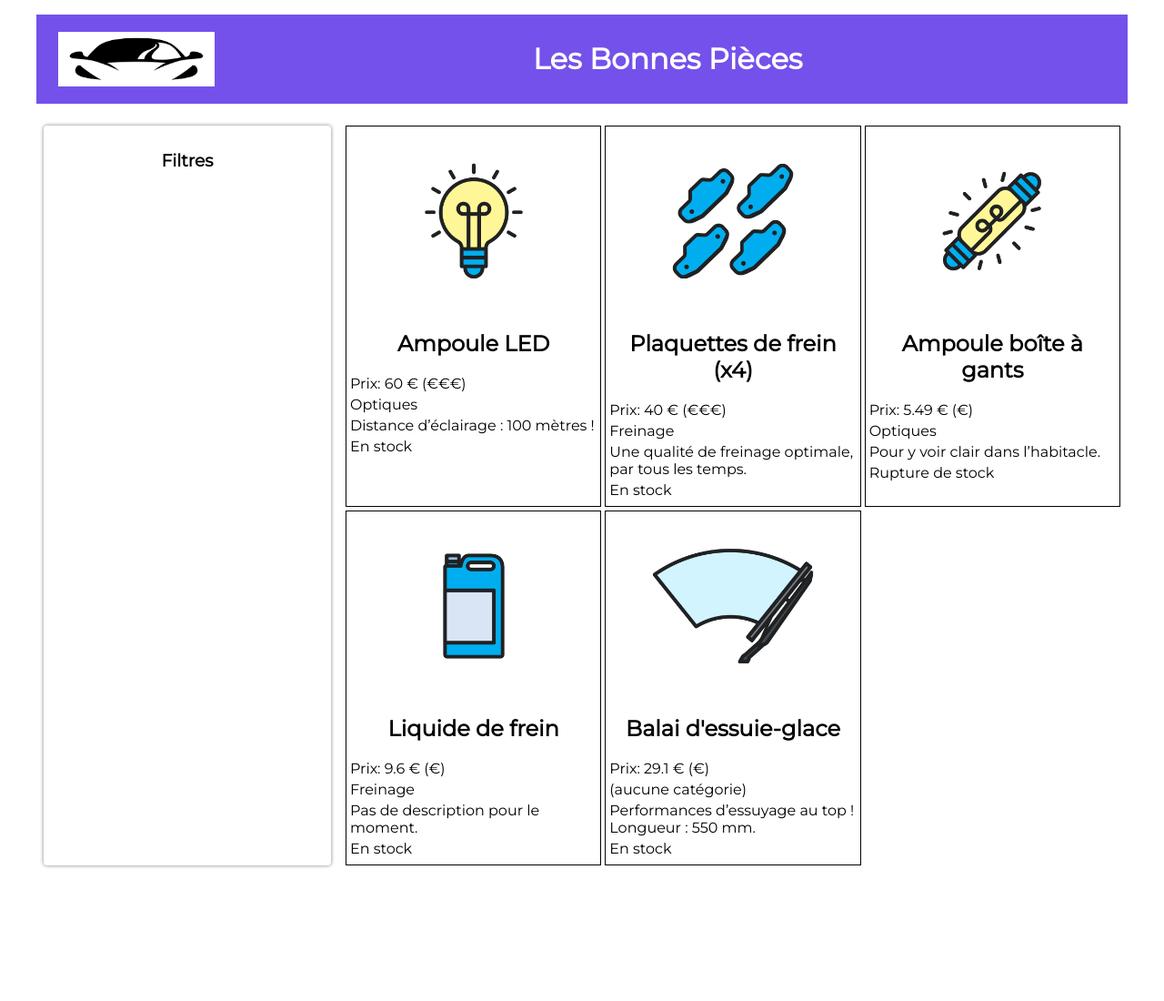
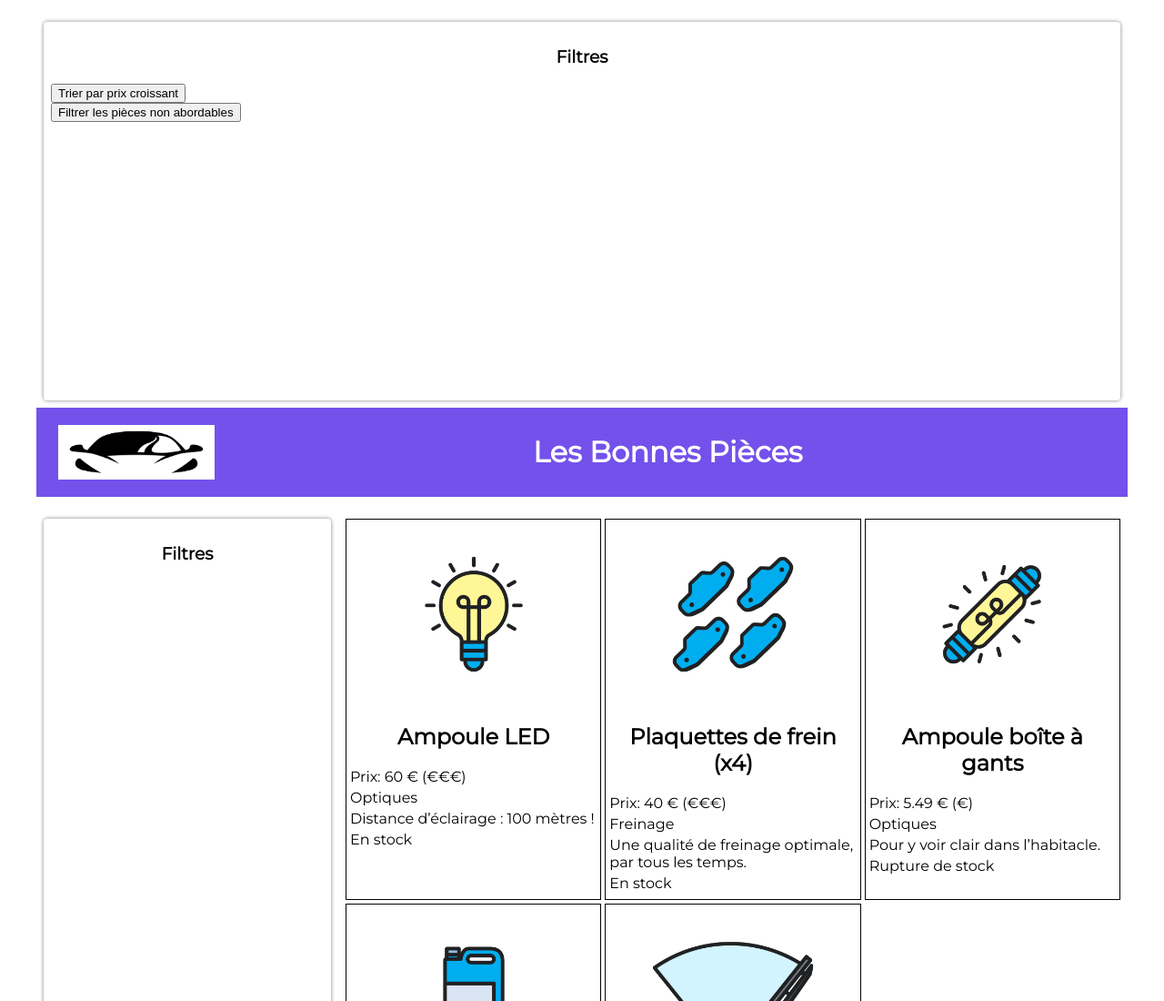
Before and after one commit to Brisco237/Site-LesBonnesPieces, a plain HTML site: page index.html in a window 1280 px wide. Shown: the top 1100 px of the page at 91% size. Before the commit the page ends 975 px from the top, so only its background shows below. Drawn offline with Linux system fonts and the light colour scheme.

Commit message:
add button in index.html

```diff
--- a/index.html
+++ b/index.html
@@ -7,6 +7,13 @@
 		<script type="module" src="pieces.js" defer></script>
 	</head>
 	<body>
+		<!-- Menu de recherche -->
+		<section class="filtres">
+			<h3>Filtres</h3>
+			<button class="btn-trier">Trier par prix croissant</button>
+			<br>
+			<button class="btn-filtrer">Filtrer les pièces non abordables</button>
+		</section>
 		<header>
 			<img src="images/logo-les-bonnes-pieces.png" alt="LOGO">
 			<h1>Les Bonnes Pièces</h1>
```
